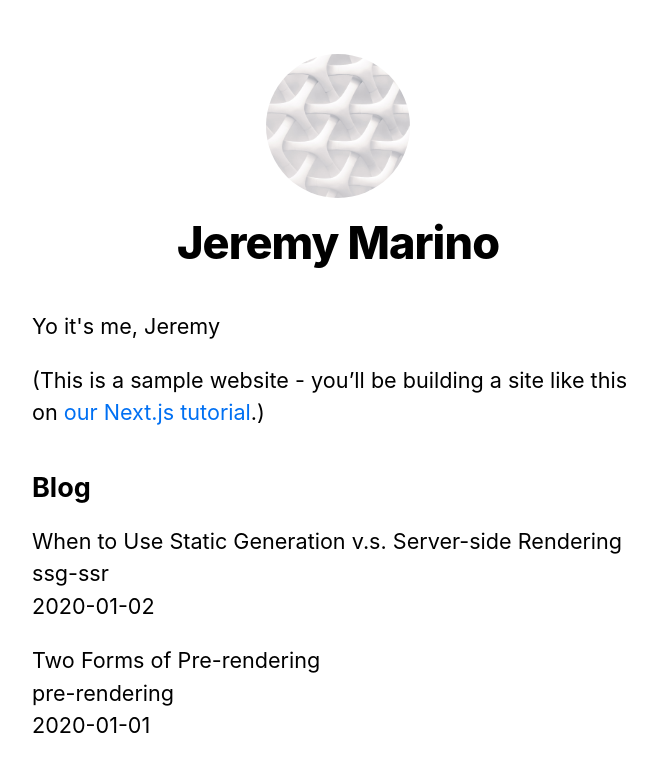
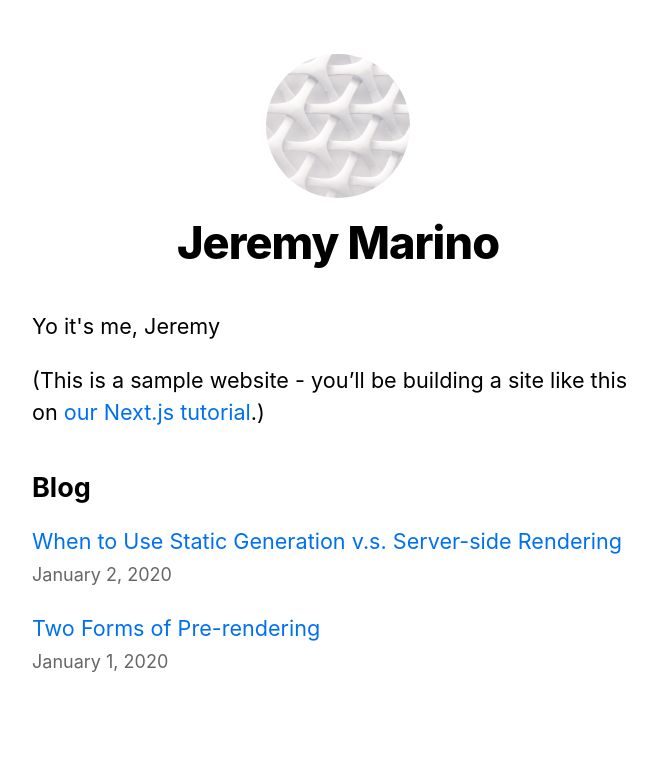
Before and after one commit to jermarino16/learn-nextjs, a Next.js app: page / in a window 1280 px wide. Shown: the top 772 px of the page, without its empty margins (302-959 px from the left). Built offline with nearby package versions, Linux system fonts and the light colour scheme.

Commit message:
finish next.js tutorial

```diff
--- /dev/null
+++ b/components/date.js
@@ -0,0 +1,6 @@
+import { parseISO, format } from 'date-fns';
+
+export default function Date({ dateString }) {
+    const date = parseISO(dateString);
+    return <time dateTime={dateString}>{format(date, 'LLLL d, yyyy')}</time>;
+}
--- a/package.json
+++ b/package.json
@@ -6,6 +6,7 @@
     "start": "next start"
   },
   "dependencies": {
+    "date-fns": "^2.29.3",
     "gray-matter": "^4.0.3",
     "next": "latest",
     "react": "18.2.0",
--- a/pages/index.js
+++ b/pages/index.js
@@ -1,7 +1,9 @@
 import Head from 'next/head';
-import Layout, { siteTitle } from '../components/layout';
+import Layout, {siteTitle} from '../components/layout';
 import utilStyles from '../styles/utils.module.css';
-import { getSortedPostsData } from '../lib/posts';
+import {getSortedPostsData} from '../lib/posts';
+import Link from 'next/link';
+import Date from '../components/date';
 
 export async function getStaticProps() {
     const allPostsData = getSortedPostsData();
@@ -12,7 +14,7 @@ export async function getStaticProps() {
     };
 }
 
-export default function Home ({ allPostsData }){
+export default function Home({allPostsData}) {
     return (
         <Layout home>
             <Head>
@@ -29,13 +31,13 @@ export default function Home ({ allPostsData }){
             <section className={`${utilStyles.headingMd} ${utilStyles.padding1px}`}>
                 <h2 className={utilStyles.headingLg}>Blog</h2>
                 <ul className={utilStyles.list}>
-                  {allPostsData.map(({ id, date, title }) => (
+                    {allPostsData.map(({id, date, title}) => (
                         <li className={utilStyles.listItem} key={id}>
-                          {title}
-                          <br />
-                          {id}
-                          <br />
-                          {date}
+                            <Link href={`/posts/${id}`}>{title}</Link>
+                            <br/>
+                            <small className={utilStyles.lightText}>
+                                <Date dateString={date}/>
+                            </small>
                         </li>
                     ))}
                 </ul>
```
Also changed, not shown: pages/posts/[id].js (+13 -7 lines), 1 other file (tests, documents, lock files or other folders). Lines whose indentation alone changed are shown as unchanged.
